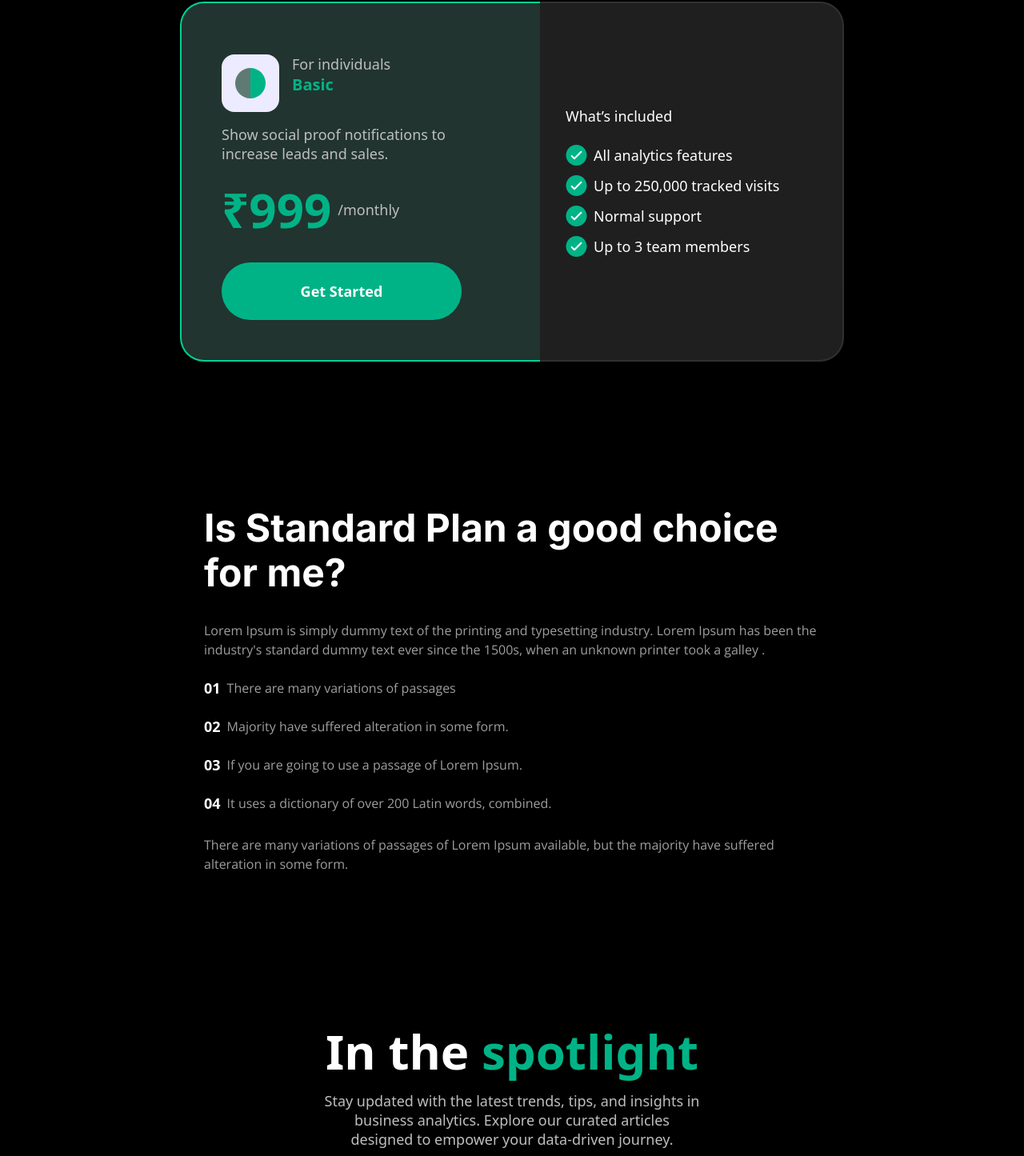
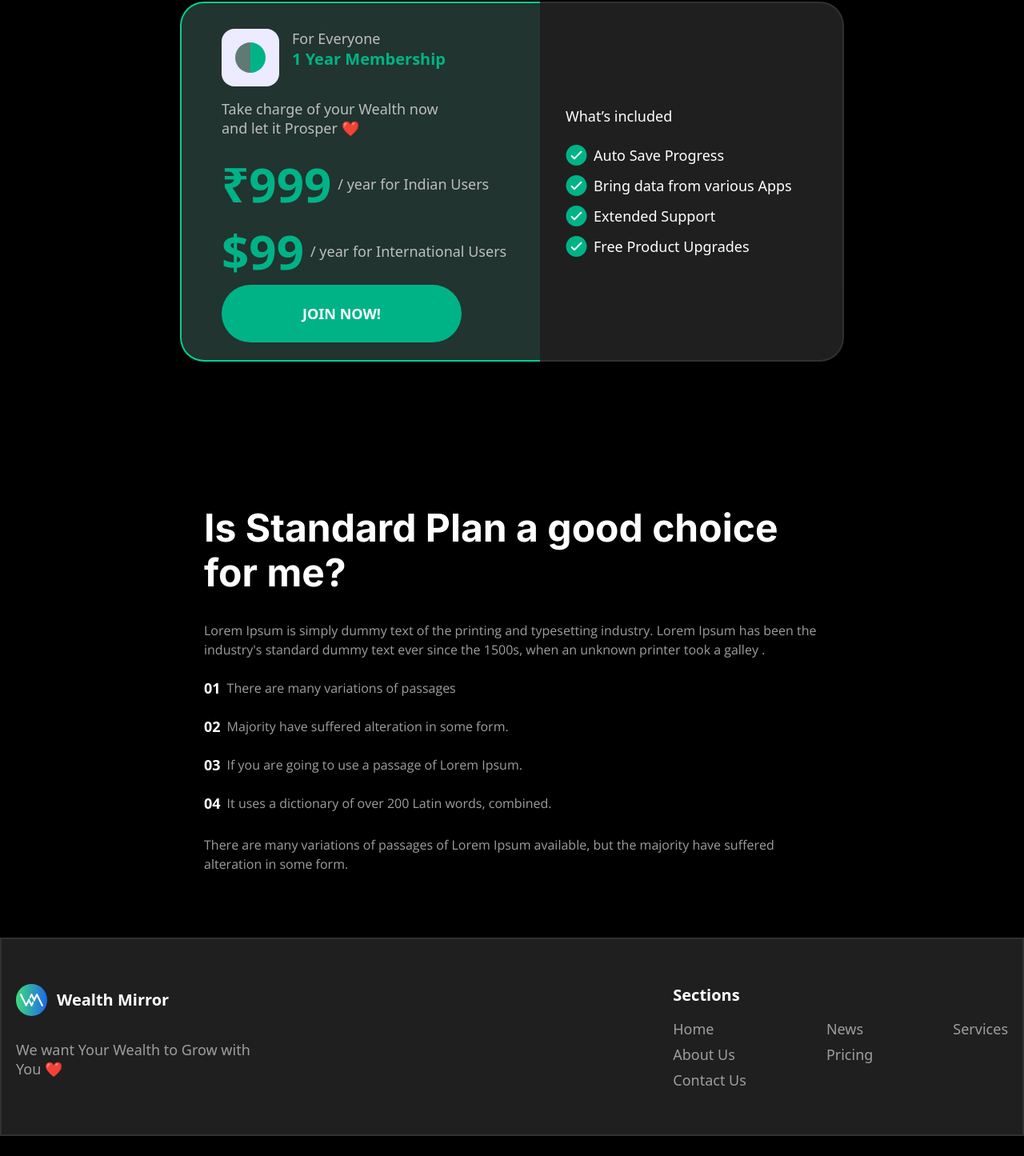
Before and after one commit to Vad12M/wealth-mirror, a Next.js app in the folder client/: page /pricing in a window 1280 px wide. Shown: the part 406-1851 px from the top of the page at 80% size. Built offline with nearby package versions, Linux system fonts and the light colour scheme.

Commit message:
update texts for all pages & add button logic

```diff
--- a/client/components/home/JoinWaitlistBlock.tsx
+++ b/client/components/home/JoinWaitlistBlock.tsx
@@ -31,7 +31,7 @@ export default function JoinWaitlistBlock({
         <div className="absolute right-6 top-[32%]">
           <BlurCircleSMIcon/>
         </div>
-        <Typography text={"See Your Wealth Growing with You️ 🤍"} className={'text-center w-[1100px] mb-2 z-10'}/>
+        <Typography text={"See Your Wealth Growing with You️ ❤️"} className={'text-center w-[1100px] mb-2 z-10'}/>
         <Typography
           text={"Bring all your Assets and Liabilities in a single platform. Wealth Mirror helps you in Centralize, Visualize, Analyze and Take Actions to Grow your Wealth."}
           color='text-gray'
--- a/client/components/layouts/Footer.tsx
+++ b/client/components/layouts/Footer.tsx
@@ -75,13 +75,11 @@ export default function Footer() {
         <div className="m-container flex items-start justify-between">
           <div className="flex flex-col">
             <Link href={"/"} className="flex items-center space-x-3 mb-[30px]">
-              {isJoinWaitlist
-                ? <GradientLogo/>
-                : <PrimaryLogo/>}
+              <GradientLogo/>
               <Typography text={'Wealth Mirror'} type={'sub1'}/>
             </Link>
             <Typography
-              text={'A good design is not only aesthetically pleasing, but also functional. It should be able to solve the problem '}
+              text={'We want Your Wealth to Grow with You ❤️'}
               type={'body'}
               color={'text-bodyGray'}
               className={'w-[300px]'}
@@ -107,7 +105,7 @@ export default function Footer() {
       <div className="m-container flex justify-between items-center py-[26px]">
         <Typography
           color={'text-bodyGray'}
-          text={`WealthMirror © ${currentYear} | Made with ❤️ for the 🌎 for all the pages`}
+          text={`“© WealthMirror ${currentYear} | Made with ❤️ for the 🌎`}
           type={'body'}
         />
         <div className="flex items-center space-x-4 transform">
--- a/client/components/layouts/Header.tsx
+++ b/client/components/layouts/Header.tsx
@@ -20,8 +20,8 @@ export default function Header() {
       link: '/services'
     },
     {
-      name: 'News',
-      link: '/news'
+      name: 'How it Works',
+      link: '/how-it-works'
     },
     {
       name: 'Pricing',
--- a/client/components/mainHome/blocks/PriceBlock.tsx
+++ b/client/components/mainHome/blocks/PriceBlock.tsx
@@ -6,10 +6,10 @@ import TickIcon from "@/ui/icons/TickIcon";
 
 export default function PriceBlock() {
   const whatIsIncluded = [
-    'All analytics features',
-    'Up to 250,000 tracked visits',
-    'Normal support',
-    'Up to 3 team members',
+    'Auto Save Progress',
+    'Bring data from various Apps',
+    'Extended Support',
+    'Free Product Upgrades',
   ]
   return (
     <BlockLayout
@@ -19,7 +19,7 @@ export default function PriceBlock() {
     >
       <div className="flex">
         <div
-          className="rounded-l-[30px] py-10 px-8 w-[450px] h-[450px] pl-[50px] pt-[64px]"
+          className="rounded-l-[30px] py-10 px-8 w-[450px] h-[450px] pl-[50px] pt-[32px]"
           style={{
             borderTop: '2px solid var(--Green-500, #00D094)',
             borderBottom: '2px solid var(--Green-500, #00D094)',
@@ -30,22 +30,26 @@ export default function PriceBlock() {
           <div className="flex space-x-4 items-start mb-4">
             <ColorsIcon/>
             <div className="flex flex-col">
-              <Typography text={'For individuals'} type={'body'} color={'text-grayLight'}/>
-              <Typography text={'Basic'} type={'sub1'} color={'text-primary'}/>
+              <Typography text={'For Everyone'} type={'body'} color={'text-grayLight'}/>
+              <Typography text={'1 Year Membership'} type={'sub1'} color={'text-primary'}/>
             </div>
           </div>
           <Typography
-            text={'Show social proof notifications to increase leads and sales.'}
+            text={'Take charge of your Wealth now and let it Prosper ❤️'}
             type={'body'}
             color={'text-grayLight'}
             className={'w-[300px] mb-4'}
           />
-          <div className="flex items-center space-x-2 mb-6">
+          <div className="flex items-center space-x-2">
             <Typography text={'₹999'} type={'h1'} color={'text-primary'}/>
-            <Typography text={'/monthly'} type={'body'} color={'text-grayLight'}/>
+            <Typography text={'/ year for Indian Users'} type={'body'} color={'text-grayLight'}/>
+          </div>
+          <div className="flex items-center space-x-2">
+            <Typography text={'$99'} type={'h1'} color={'text-primary'}/>
+            <Typography text={'/ year for International Users'} type={'body'} color={'text-grayLight'}/>
           </div>
           <Button className="w-[300px]">
-            {'Get Started'}
+            {'JOIN NOW!'}
           </Button>
         </div>
         <div
--- a/client/components/mainHome/blocks/ServicesBlock.tsx
+++ b/client/components/mainHome/blocks/ServicesBlock.tsx
@@ -24,7 +24,7 @@ export default function ServicesBlock() {
     },
     {
       title: 'Take Actions',
-      description: 'An AI model that can analyze all the data and give valuable ',
+      description: 'AI Engine that will give valuable recommendations on your wealth',
       icon: <AnalyzeIcon/>
     },
   ]
@@ -33,7 +33,7 @@ export default function ServicesBlock() {
     <BlockLayout
       title={'How It Works'}
       primaryElements={['Works']}
-      description={'Change below text to “Wealth Mirror is a one stop solution to see how your wealth is growing and what actions you can do to grow it better'}
+      description={'Change below text to “Wealth Mirror is a one stop solution to see how your wealth is growing and what actions you can do to grow it better 🙂'}
     >
       <div className="flex items-center space-x-6">
         {services.map((service, index) => (
--- a/client/components/mainHome/blocks/VideoBlock.tsx
+++ b/client/components/mainHome/blocks/VideoBlock.tsx
@@ -35,13 +35,12 @@ export default function VideoBlock() {
         style={{ transform: `scale(${scale})` }}
       >
         <iframe
-          title="YouTube Video"
           width="100%"
           height="100%"
-          src="https://www.youtube.com/embed/dQw4w9WgXcQ"
-          frameBorder="0"
-          allow="accelerometer; autoplay; clipboard-write; encrypted-media; gyroscope; picture-in-picture"
-          allowFullScreen
+          src="https://www.youtube.com/embed/zhPayDylYSc?si=69DV1i1QmPtUxULh"
+          title="YouTube video player" frameBorder="0"
+          allow="accelerometer; autoplay; clipboard-write; encrypted-media; gyroscope; picture-in-picture; web-share"
+          referrerPolicy="strict-origin-when-cross-origin" allowFullScreen
           style={{ position: 'absolute', top: 0, left: 0, width: '100%', height: '100%' }}
         ></iframe>
       </div>
--- a/client/pages/about.tsx
+++ b/client/pages/about.tsx
@@ -33,7 +33,7 @@ export default function About() {
           />
         </div>
       </div>
-      <SpotlightBlock/>
+      {/*<SpotlightBlock/>*/}
     </section>
   )
 }
--- /dev/null
+++ b/client/pages/canvas.tsx
@@ -0,0 +1,7 @@
+export default function CanvasPage() {
+  return (
+    <section className="py-[100px]">
+      {'Canvas Page'}
+    </section>
+  )
+}
--- a/client/pages/index.tsx
+++ b/client/pages/index.tsx
@@ -14,11 +14,11 @@ export default function Home() {
     <main className="w-full">
       <HeroBlock/>
       <VideoBlock/>
-      <PlatformToAnalyzeBlock/>
+      {/*<PlatformToAnalyzeBlock/>*/}
       <ServicesBlock/>
       <PriceBlock/>
       <FAQBlock/>
-      <SpotlightBlock/>
+      {/*<SpotlightBlock/>*/}
     </main>
   );
 }
--- a/client/pages/joinwaitlist.tsx
+++ b/client/pages/joinwaitlist.tsx
@@ -15,6 +15,7 @@ import useWaitlistValidator from "@/service/validator/useWaitListValidator";
 export default function Joinwaitlist() {
   const [addWaitUser] = useAddWaitUserMutation();
   const [open, setOpen] = useState(false);
+  const [isSuccess, setIsSuccess] = useState(false);
   const [form, setForm] = useState<IWaitUser>({
     name: '',
     email: '',
@@ -25,8 +26,11 @@ export default function Joinwaitlist() {
   const onSend = () => {
     validator.validate();
     if (!validator.isFormInvalid()) {
-      addWaitUser(form);
-      setOpen(false);
+      addWaitUser(form)
+        .unwrap()
+        .then(() => {
+          setIsSuccess(true);
+        });
     }
   }
 
@@ -42,8 +46,10 @@ export default function Joinwaitlist() {
       <Dialog
         isOpen={open}
         onRequestClose={() => setOpen(false)}
-        className="px-20 py-20 flex flex-col items-center "
+        className="px-20 py-20"
       >
+        {!isSuccess ?
+          <div className='flex flex-col items-center'>
             <Typography
               text={'Join Waitlist'}
               type={'h1'}
@@ -76,9 +82,10 @@ export default function Joinwaitlist() {
                 />
               </div>
               <Button className="w-[220px] mx-auto" onClick={onSend}>
-            {'Send Message'}
+                {'Count Me In!'}
               </Button>
             </div>
+          </div> : <Typography text={'You will be notified when we will launch the Product 🙂'} type={'healine4'}/>}
       </Dialog>
     </main>
   );
--- a/client/pages/pricing.tsx
+++ b/client/pages/pricing.tsx
@@ -7,7 +7,7 @@ export default function Pricing() {
     <div className="pt-[120px]">
       <PriceBlock/>
       <PlanBlock/>
-      <SpotlightBlock/>
+      {/*<SpotlightBlock/>*/}
     </div>
   )
 }
```
Also changed, not shown: client/components/mainHome/blocks/HeroBlock.tsx (+17 -4 lines), client/public/centralize.png (added). Lines whose indentation alone changed are shown as unchanged.
